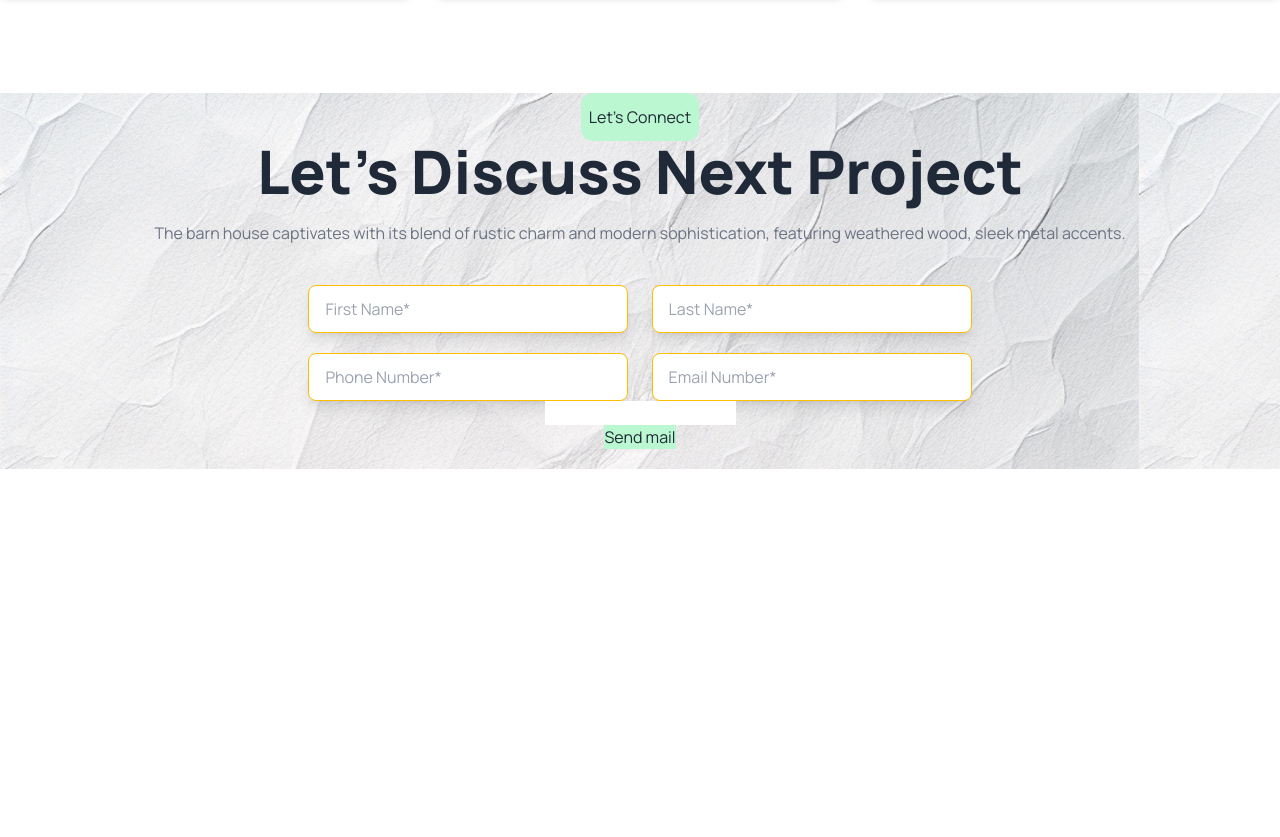
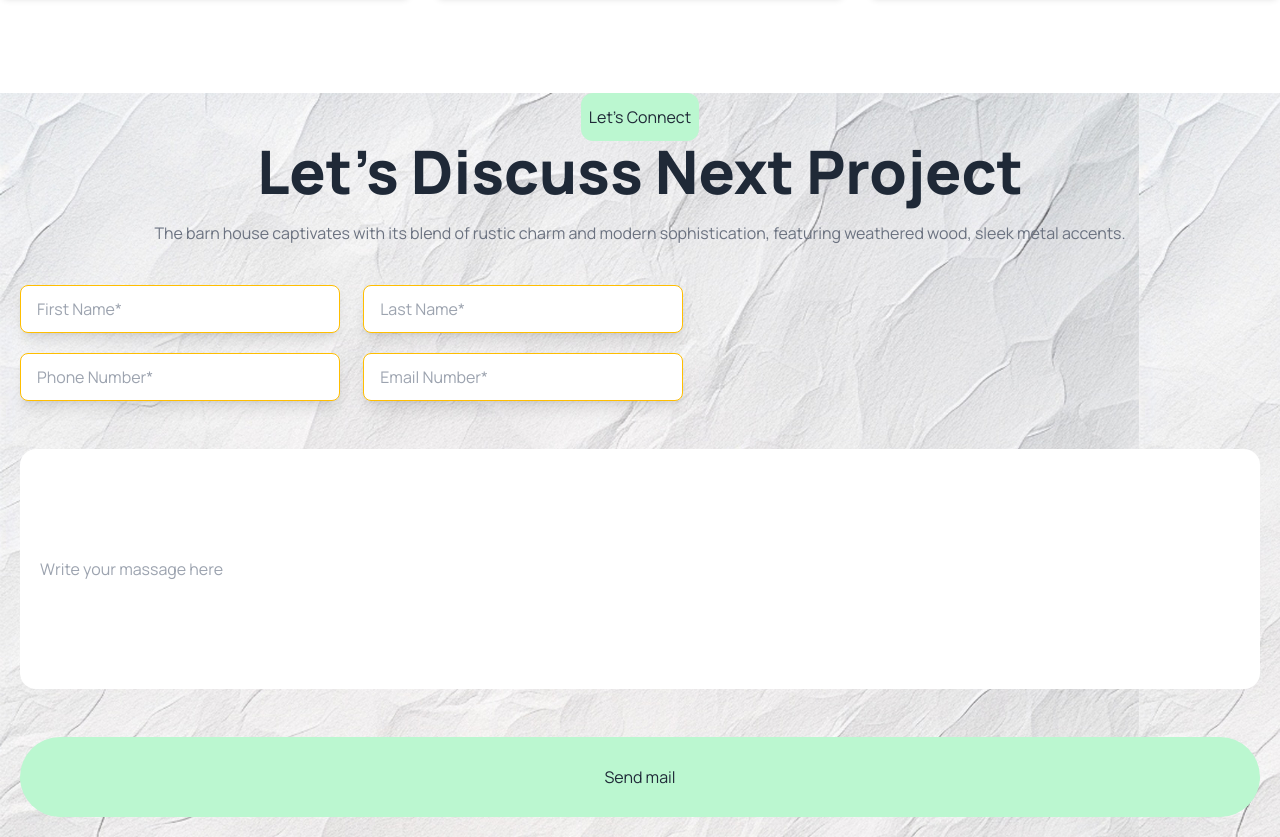
Before and after one commit to Foysal107/assingment-3, a plain HTML site: page index.html in a window 1280 px wide. Shown: the part 2776-3613 px from the top of the page. Before the commit the page ends 3245 px from the top, so only its background shows below. Drawn offline with nearby package versions, Linux system fonts and the light colour scheme.

Commit message:
from done

```diff
--- a/index.html
+++ b/index.html
@@ -276,7 +276,7 @@
     </main>
 
     <section class=" w-full  relative   items-center">
-        <div class=" w-full h-full" style="background-image:url(assets/bg.jpg); ">
+        <div  style="background-image:url(assets/bg.jpg); ">
             <div class=" text-center  ">
                 <button class="bg-green-200 py-3 px-2 rounded-xl ">Let's Connect</button>
                 <h1 class="text-6xl font-extrabold ">
@@ -288,7 +288,7 @@
                 </p>
             </div>
 
-            <div class="  py-5 px-5 text-center  ">
+            <div class="  py-5 px-5  ">
                 <input type="text" placeholder="First Name*"
                     class=" mb-5 mr-5 shadow-lg input input-bordered input-warning w-full max-w-xs" />
                 <input type="text" placeholder="Last Name*"
@@ -301,14 +301,17 @@
                     <input type="number" placeholder="Email Number*"
                         class="input input-bordered shadow-lg input-warning w-full max-w-xs" />
                 </div>
-
-                <div class="
-                w-940 h-240">
-                    <input type="text " class="">
+                <br>
+                <br>
+                <div class="  w-940 h-240">
+                    <input type="text " placeholder="Write your massage here " class="  w-full h-60 rounded-2xl py-5 px-5">
 
                 </div>
+
+                <br>
+                <br>
                 <button class="
-                bg-green-200 h-30">Send mail</button>
+                bg-green-200 w-full h-20 rounded-full">Send mail</button>
             </div>
 
         </div>
```
